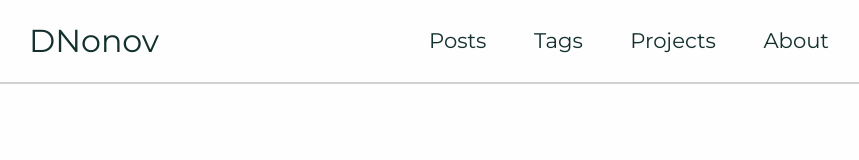
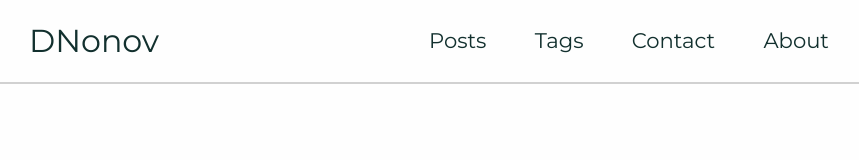
Before and after one commit to DNonov/blog, a Next.js app: page / in a window 1280 px wide. Shown: the top 160 px of the page, without its empty margins (211-1070 px from the left). Built offline with nearby package versions, Linux system fonts and the light colour scheme.

Commit message:
Change projects with contact link in navbar and footer
Contact link in navbar would scroll to the bottom of the page where in
the footer are listed all contact links.

```diff
--- a/components/Footer.js
+++ b/components/Footer.js
@@ -37,7 +37,7 @@ export default function Footer() {
             <Link href={"/tags"}>Tags</Link>
           </li>
           <li className="links-item">
-            <Link href={"/projects"}>Projects</Link>
+            <a className="contact">Contacts</a>
           </li>
           <li className="links-item">
             <Link href={"/about"}>About</Link>
--- a/components/Navbar.js
+++ b/components/Navbar.js
@@ -1,7 +1,16 @@
+import { useEffect } from 'react';
 import Link from 'next/link';
 import HorizontalContainer from './HorizontalContainer';
 
+import scrollToBottomOfPage from '../lib/scrollToBottomOfPage';
+
 export default function Navbar() {
+  useEffect(() => {
+    document
+      .querySelector('.contact')
+      .addEventListener('click', () => scrollToBottomOfPage(window));
+  });
+
   return(
     <HorizontalContainer classN="bottom-border" >
       <span className="logo">DNonov</span>
@@ -13,7 +22,7 @@ export default function Navbar() {
           <Link href={"/tags"}>Tags</Link>
         </li>
         <li className="navbar-menu-item">
-          <Link href={"/projects"}>Projects</Link>
+          <a className="contact">Contact</a>
         </li>
         <li className="navbar-menu-item">
           <Link href={"/about"}>About</Link>
--- /dev/null
+++ b/lib/scrollToBottomOfPage.js
@@ -0,0 +1,8 @@
+
+export default function scrollToBottomOfPage(window) {
+  window.scrollTo({
+    left: 0,
+    top: document.body.scrollHeight,
+    behavior: 'smooth'
+  });
+}
--- a/styles/globals.css
+++ b/styles/globals.css
@@ -21,6 +21,7 @@ p { color: #112c2a; }
 a {
   color: inherit;
   text-decoration: none;
+  cursor: pointer;
 }
 
 * {
```
